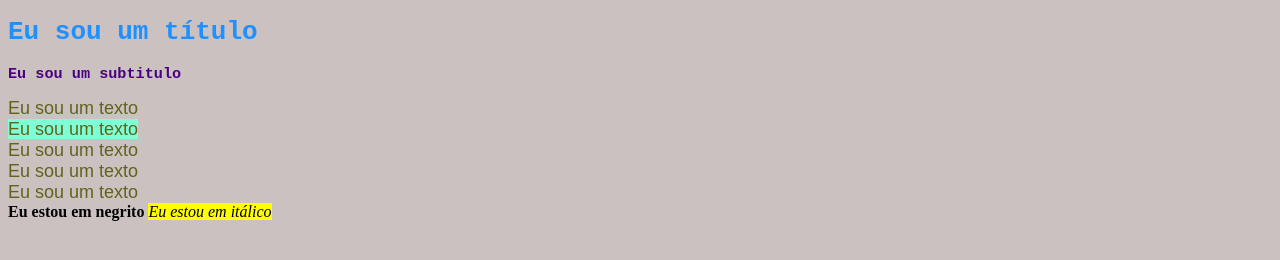
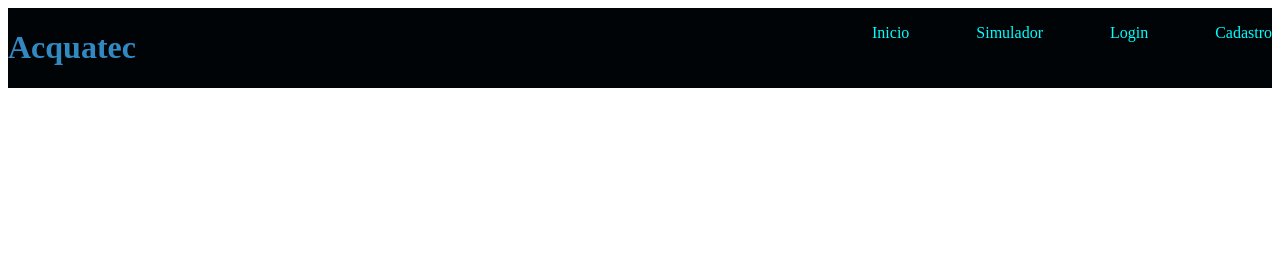
Before and after one commit to MatheusPatricio013/Projeto-Matheus_Patricio, a plain HTML site: page index.html in a window 1280 px wide. Drawn offline with Linux system fonts and the light colour scheme.

Commit message:
Inicio site institucional

```diff
--- a/index.html
+++ b/index.html
@@ -5,18 +5,20 @@
     <meta http-equiv="X-UA-Compatible" content="IE=edge">
     <meta name="viewport" content="width=device-width, initial-scale=1.0">
     <link href="style.css" rel="stylesheet">
-    <title>Projeto IOT Revolucionario</title>
+    <title>Acquatec</title>
 
 </head>
 <body>
-<h1 >Eu sou um título</h1>
-<h3 style="color:indigo;font-family:monospace">Eu sou um subtitulo</h3>
-<span >Eu sou um texto</span><br>
-<span id="destaqueEspecial" >Eu sou um texto</span><br>
-<span >Eu sou um texto</span><br>
-<span >Eu sou um texto</span><br>
-<span >Eu sou um texto</span><br>
-<b> Eu estou em negrito</b>
-<i class="destaque">Eu estou em itálico </i>
+<div class="header">
+    <div class="container">
+        <h1>Acquatec</h1>
+        <ul class="navbar">
+            <li><a href="">Inicio</a></li>
+            <li><a href="">Simulador</a></li>
+            <li><a href="">Login</a></li>
+            <li><a href="">Cadastro</a></li>
+        </ul>
+     </div>
+</div>
 </body>
 </html>
--- a/style.css
+++ b/style.css
@@ -1,26 +1,19 @@
-body{
-    background-color: rgb(202, 193, 192);
-}
-h1{
-    color:dodgerblue;
-    font-family:monospace;
-}
-
-h3{
-    color:dodgerblue;
-    font-family:monospace
-}
-span{
-    align-items: center;
-    color: rgb(95, 100, 28);
-    font-family:arial;
-    font-size: 18px;
+.header{
+    background-color: #000407;
+    color: #3289C2;
 
 }
-
-.destaque{
-    background-color: yellow;
+.container{
+    display: flex;
+    justify-content: space-between;
 }
-#destaqueEspecial{
-    background-color: aquamarine;
+.navbar{
+    display: flex;
+    list-style: none;
+    width: 400px;
+    justify-content: space-between;
 }
+.navbar a{
+    text-decoration: none;
+    color: aqua;
+}
```
